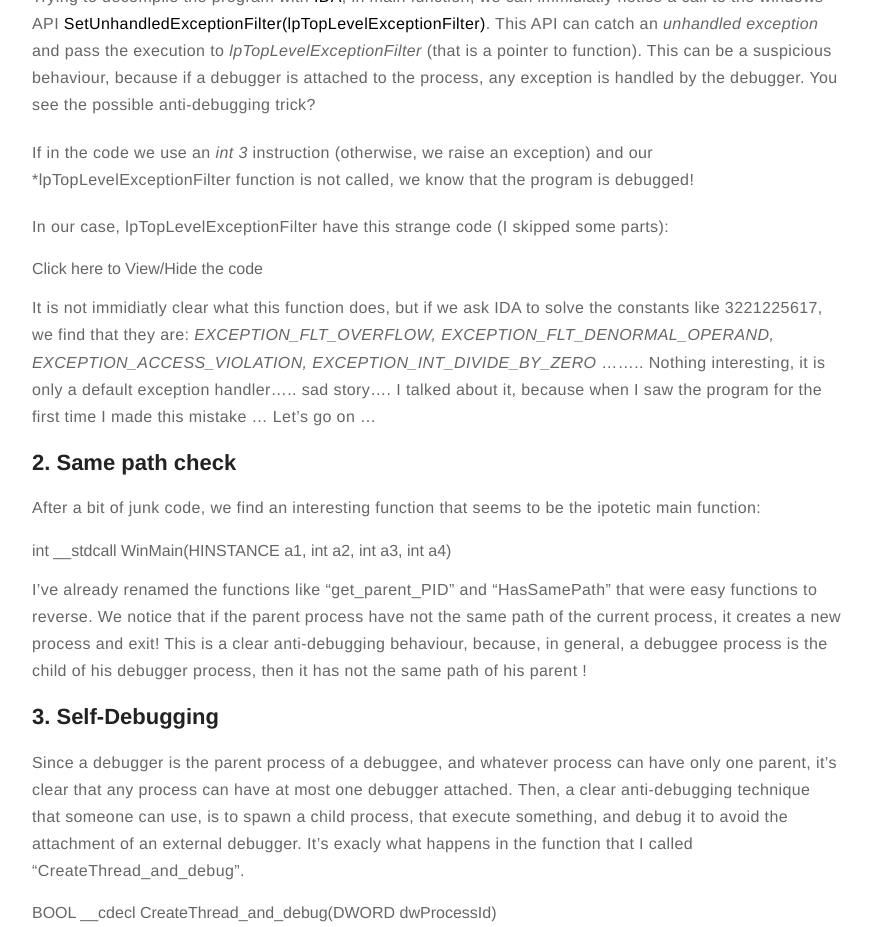
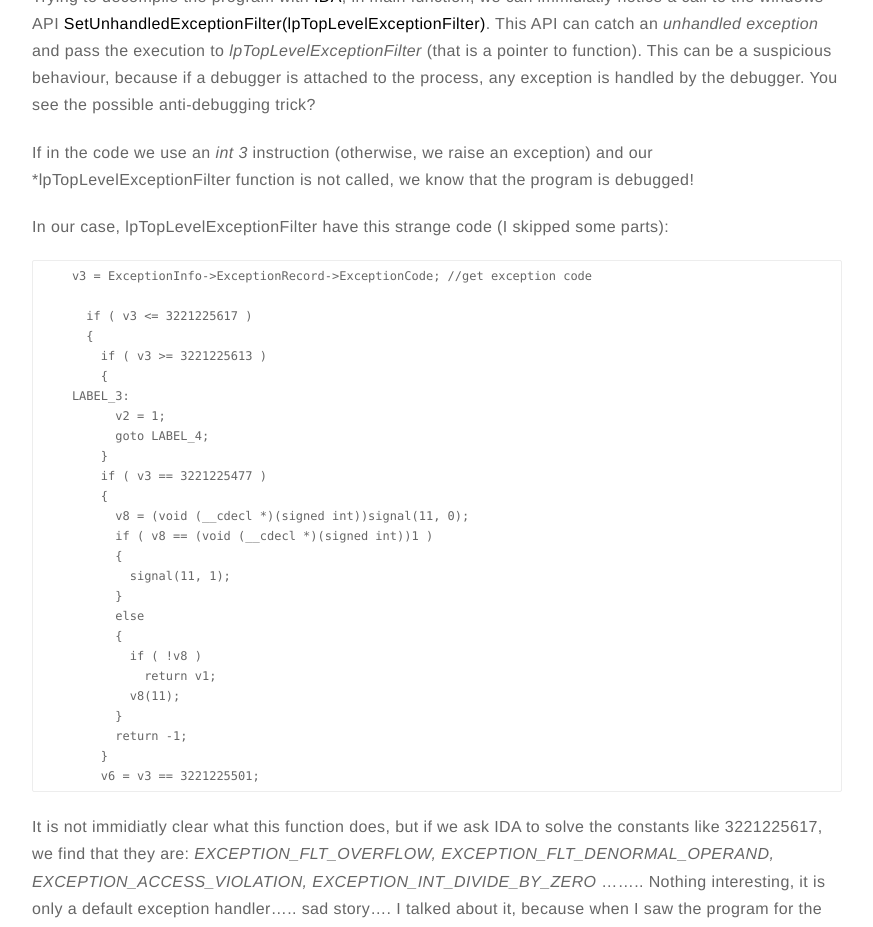
Before and after one commit to Maff1t/Maff1t.github.io, a Jekyll site: the page built from _posts/2019-07-13-AntiDebugging.md, in a window 1280 px wide and 1400 px high, scrolled down 1201 px. Shown: the top 927 px of the window, without its empty margins (203-1076 px from the left). Built offline with Jekyll 4.4.1, drawn with Linux system fonts in a browser that asks for light colours; some of the changed text lies outside the part shown.

Commit message:
modified 4

````diff
--- a/_posts/2019-07-13-AntiDebugging.md
+++ b/_posts/2019-07-13-AntiDebugging.md
@@ -32,10 +32,9 @@ If in the code we use an *int 3* instruction (otherwise, we raise an exception)
 
 In our case, lpTopLevelExceptionFilter  have this strange code (I skipped some parts):
 
-<details>
-<summary>Click here to View/Hide the code</summary>
+
+
 ```C
-
     v3 = ExceptionInfo->ExceptionRecord->ExceptionCode; //get exception code
 
       if ( v3 <= 3221225617 )
@@ -63,7 +62,7 @@ In our case, lpTopLevelExceptionFilter  have this strange code (I skipped some p
         }
         v6 = v3 == 3221225501;
 ```
-</details>
+
 
 It is not immidiatly clear what this function does, but if we ask IDA to solve the constants like 3221225617, we find that they are:
 *EXCEPTION_FLT_OVERFLOW, EXCEPTION_FLT_DENORMAL_OPERAND, EXCEPTION_ACCESS_VIOLATION, EXCEPTION_INT_DIVIDE_BY_ZERO* ........
@@ -73,8 +72,8 @@ Nothing interesting, it is only a default exception handler..... sad story.... I
 
 After a bit of junk code, we find an interesting function that seems to be the ipotetic main function:
 
-<details>
-<summary>int __stdcall WinMain(HINSTANCE a1, int a2, int a3, int a4)</summary>
+
+```C
 
       CHAR *v4; // eax
       struct _STARTUPINFOA StartupInfo; // [esp+40h] [ebp-68h]
@@ -101,8 +100,8 @@ After a bit of junk code, we find an interesting function that seems to be the i
       }
       return 0;
     }
+```
 
-</details>
 
 I've already renamed the functions like "get_parent_PID" and "HasSamePath" that were easy functions to reverse. We notice that if the parent process have not the same path of the current process, it creates a new process and exit!
 This is a clear anti-debugging behaviour, because, in general, a debuggee process is the child of his debugger process, then it has not the same path of his parent !
@@ -113,9 +112,7 @@ Since a debugger is the parent process of a debuggee, and whatever process can h
 Then, a clear anti-debugging technique that someone can use, is to spawn a child process, that execute something, and debug it to avoid the attachment of an external debugger.
 It's exacly what happens in the function that I called "CreateThread_and_debug".
 
-<details>
-<summary>BOOL __cdecl CreateThread_and_debug(DWORD dwProcessId)</summary>
-
+```C
       DWORD ThreadId; // [esp+2Ch] [ebp-Ch]
       HANDLE hThread; // [esp+30h] [ebp-8h]
       HANDLE hProcess; // [esp+34h] [ebp-4h]
@@ -137,7 +134,7 @@ It's exacly what happens in the function that I called "CreateThread_and_debug".
         TerminateProcess(hProcess, 1u);
         return CloseHandle(hProcess);
       }
-</details>
+```
 
 As you can see, the child process create a thread in the parent process (the PID passed to the function is the PPID retrived before) and debugs it. This thread execute the code of the *StartAddress* function, that we will analyse later...
 Ok, to recap the flow:
@@ -153,9 +150,7 @@ It seems easy, but now comes the interesting part of this program.
 
 Let's analyse the second part of the CreateThread_and_debug function's code :
 
-<details>
-<summary>Click here to View/Hide the code</summary>
-
+```C
     while ( 1 )
       {
         while ( 1 )
@@ -179,12 +174,13 @@ Let's analyse the second part of the CreateThread_and_debug function's code :
       }
       return TerminateProcess(hProcess, 1u);
     }
-</details>
+```
 
 If we look deep in the code that debug the parent process, we can notice that if comes an exception from the thread created in the parent process, and in particular if it is a DEBUG_EXCEPTION, the program call another function that i called **handle_breakpoint**.
 
 This is the function handle_breakpoint:
 
+```C
     BOOL __cdecl handle_breakpoint(HANDLE hProcess, HANDLE hThread)
     {
       char Buffer; // [esp+2Fh] [ebp-2D9h]
@@ -201,6 +197,7 @@ This is the function handle_breakpoint:
       Context.Eax = __ROL4__(Context.Eax, 1);
       return SetThreadContext(hThread, &Context) != 0;
     }
+```
 
 This function reads a byte in the parent process, at the address pointed by the program counter (EIP register) and puts it in the "Buffer" variable, then modifies two registers: EIP and EAX. Modifying in this way EIP, means moving the program counter of the program "Buffer" bytes ahead
 EAX is modified with a rotation left of his 32 bits, in this way (in this image the example is done with 8 bit register):
@@ -212,9 +209,9 @@ Mmm...This may have sense only if the function used by the thread, contains some
 Let's examine the thread's function.
 As I said at the beginning, the input is read by the winows API *GetDlgItemTextA*, then I will focus on that part of code (IDA doesn't decompile it then we will see only assembly):
 
-<details>
-<summary>Click here to View/Hide the code</summary>
 
+
+```code
     .text:004013CC                 mov     dword ptr [esp+0Ch], 40h
     .text:004013D4                 mov     dword ptr [esp+8], offset serial
     .text:004013DC                 mov     dword ptr [esp+4], 66h
@@ -236,15 +233,13 @@ As I said at the beginning, the input is read by the winows API *GetDlgItemTextA
     .text:00401427                 call    MessageBoxA
     .text:0040142C                 sub     esp, 10h
     .text:0040142F                 jmp     short loc_401461
+```
 
-</details>
 
 This function take the input, pass it to the function (that I called) *elab_passw*, and check the returned value (in EAX register) to decide which message have to print.
 Let's examine *elab_passw* function:
 
-<details>
-<summary>Click here to View/Hide the code</summary>
-
+```code
     .text:00401BBC                 push    eax
     .text:00401BBD                 add     eax, ebx
     .text:00401BBF                 shl     eax, 1
@@ -277,7 +272,7 @@ Let's examine *elab_passw* function:
     .text:00401BF2                 bnd js short near ptr loc_401BEE+1
     .text:00401BF5                 or      eax, 1C289E3h
     .text:00401BFA                 retn    0C201h
-</details>
+```
 
  The first thing that we can notice, is that **this function has no sense**....BUT we can see a lot of *int 3* instructions (**THOSE ARE OUR BREAKPOINTS**!) Each time the execution reach an *int 3*, the code is "modified" by the debugger process, that intercept the breakpoint, and call the **handle_breakpoint** function! We have to patch this function to understand what is the correct flow.
 
@@ -291,9 +286,7 @@ If we NOP also the *int 3* instruction (1 byte long), we have always a minimum o
 
 This is the function *elab_passw* patched (I deleted nop instructions):
 
-<details>
-<summary>Click here to View/Hide the code</summary>
-
+```code
     .text:00401BC6                 push    ebp
     .text:00401BC7                 mov     ebp, esp
     .text:00401BC9                 rol     eax, 1
@@ -324,8 +317,8 @@ This is the function *elab_passw* patched (I deleted nop instructions):
     .text:00401C1B                 pop     ebx
     .text:00401C1C                 pop     ebp
     .text:00401C1D                 retn
+```
 
-</details>
 
 This small pieace of code, simply means (sorry for the pseudo-code used):
 
````
